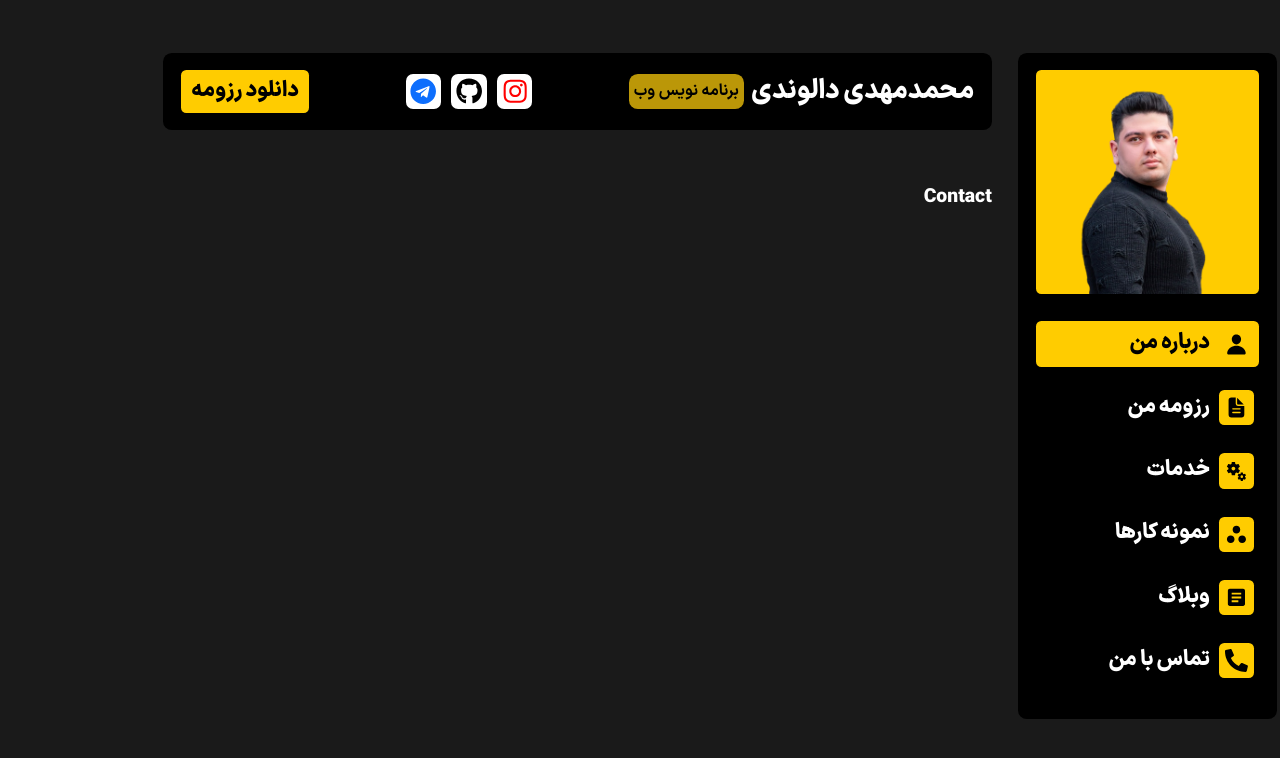
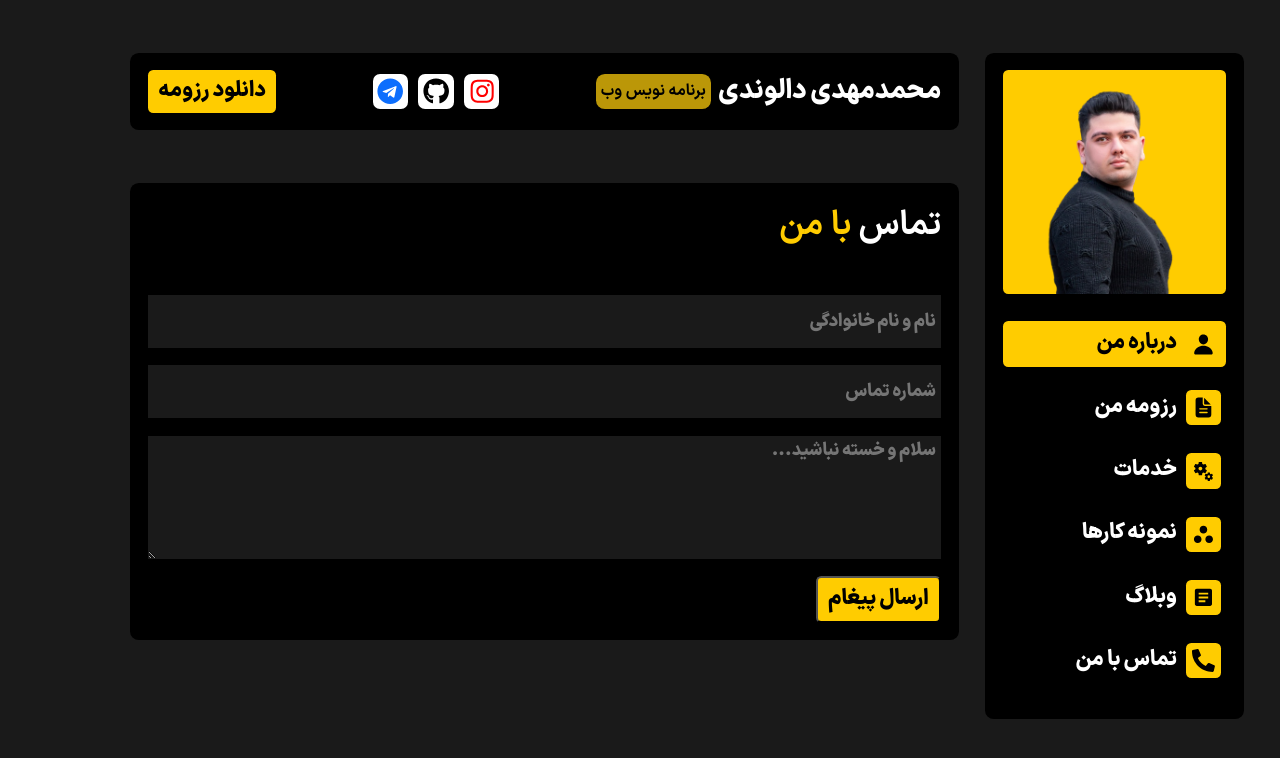
Before and after one commit to mohammadmehdidalvandii/mhmdmehdidal, a React (Vite) app: page /Contact in a window 1280 px wide. Shown: the top 758 px of the page. Built offline with nearby package versions, Linux system fonts and the light colour scheme.

Commit message:
create section contactMe for contactPage

```diff
--- /dev/null
+++ b/src/Components/Template/contact/ContactMe.css
@@ -0,0 +1,28 @@
+.contactForm{
+    display: block;
+    width: 100%;
+}
+.contactForm_input{
+display: block;
+margin: 1rem 0;
+width: 100%;
+height: 3rem;
+background-color: var(--color-gray);
+outline: none;
+border: none;
+font-size: 1rem;
+color: var(--color-white);
+padding-right: 0.3em;
+}
+.contactForm_text{
+    display: block;
+    margin: 1rem 0;
+    width: 100%;
+    height: 7rem;
+    background-color: var(--color-gray);
+    outline: none;
+    border: none;
+    font-size: 1rem;
+    color: var(--color-white);
+padding-right: 0.3em;
+}
--- /dev/null
+++ b/src/Components/Template/contact/ContactMe.jsx
@@ -0,0 +1,27 @@
+import './ContactMe.css'
+import Title from '../../Module/Title/Title'
+
+
+function ContactMe() {
+  return (
+   <section className="contactMe">
+    <div className="row">
+        <div className="col-12">
+            <Title title='تماس' text='با من'/>
+        </div>
+    </div>
+    <div className="row mt-4">
+        <div className="col-12">
+            <div className="contactForm">
+                <input type="text" className="contactForm_input" placeholder='نام و نام خانوادگی' />
+                <input type="text" className="contactForm_input" placeholder='شماره تماس' />
+                <textarea className='contactForm_text' placeholder='سلام و خسته نباشید...'></textarea>
+                <button className="contactForm_btn button_yellow">ارسال پیغام</button>
+            </div>
+        </div>
+    </div>
+   </section>
+  )
+}
+
+export default ContactMe
--- a/src/Page/Contact/Contact.jsx
+++ b/src/Page/Contact/Contact.jsx
@@ -1,8 +1,11 @@
+import ContactMe from "../../Components/Template/contact/ContactMe"
 
 
 function Contact() {
   return (
-    <div>Contact</div>
+   <section className="bg_back">
+    <ContactMe/>
+   </section>
   )
 }
 
```
